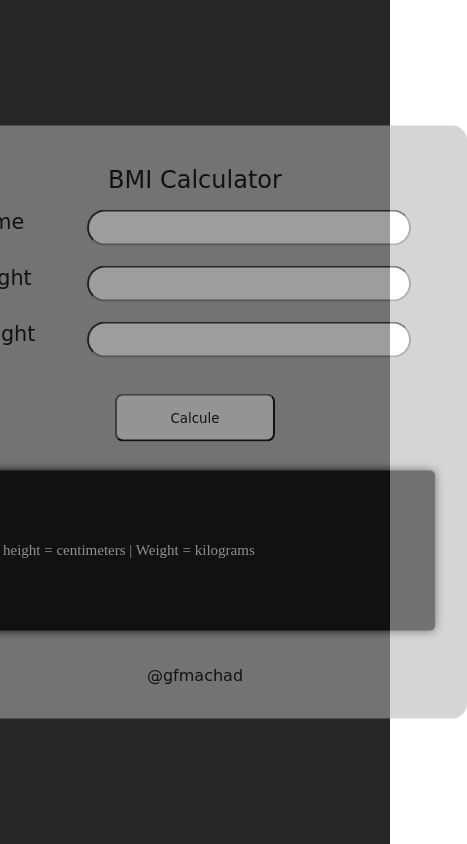
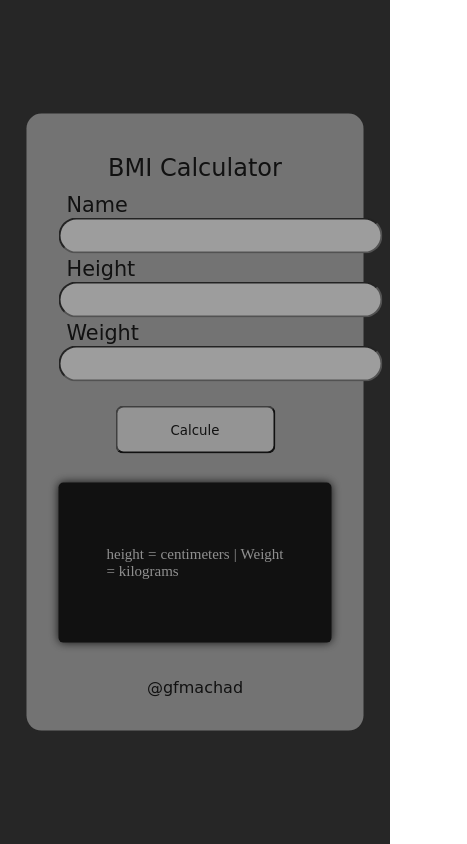
Before and after one commit to gfmachad/bmi-calculator, a plain HTML site: page index.html in a window 390 px wide. Shown: the whole page, 467 px wide, since content can reach past the window. Drawn offline with Linux system fonts and the light colour scheme; a web font is replaced by a local one.

Commit message:
added responsivite and favicon

```diff
--- a/index.html
+++ b/index.html
@@ -18,17 +18,17 @@
         <div class="title">BMI Calculator</div>
 
         <div class="input">
-          <label for="">Name</label>
+          <label for="name">Name</label>
           <input type="text" id="name" />
         </div>
 
         <div class="input">
-          <label for="">Height</label>
+          <label for="height">Height</label>
           <input type="number" id="height" />
         </div>
 
         <div class="input">
-          <label for="">Weight</label>
+          <label for="weight">Weight</label>
           <input type="number" id="weight" />
         </div>
 
--- a/style.css
+++ b/style.css
@@ -89,3 +89,18 @@ main {
   box-sizing: border-box;
   user-select: none;
 }
+
+@media (max-width: 600px) {
+  /* For mobile phones: */
+  .container {
+    width: 70%;
+    display: flexbox;
+  }
+
+  .input {
+    display: inline;
+  }
+  .result {
+    width: auto;
+  }
+}
```
Also changed, not shown: favicon.ico (added).
